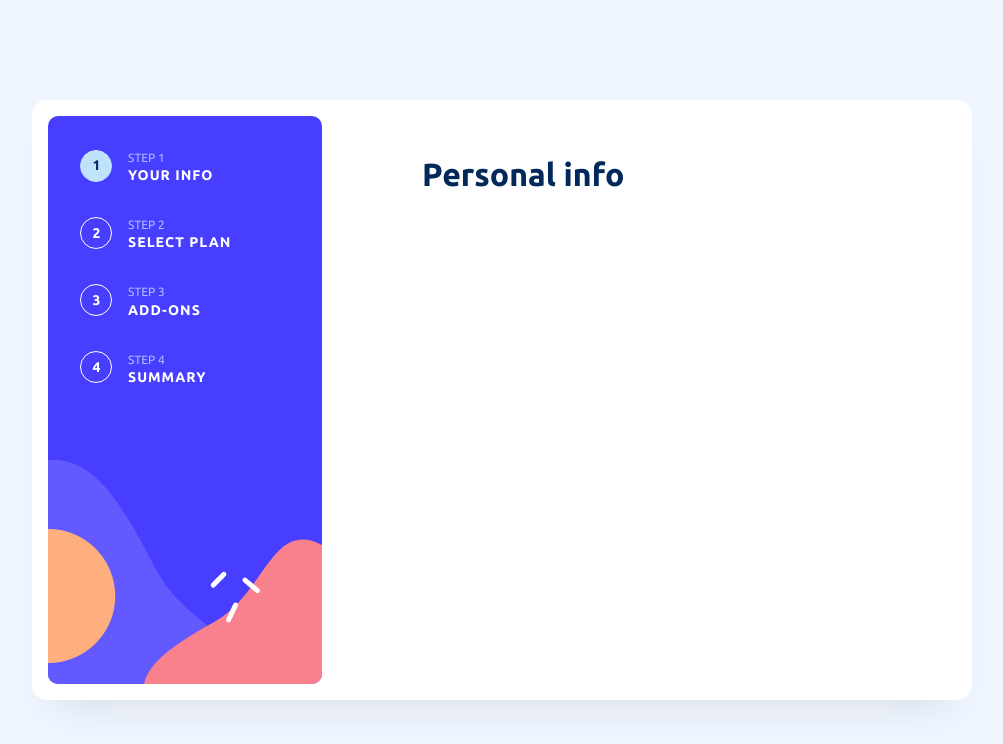
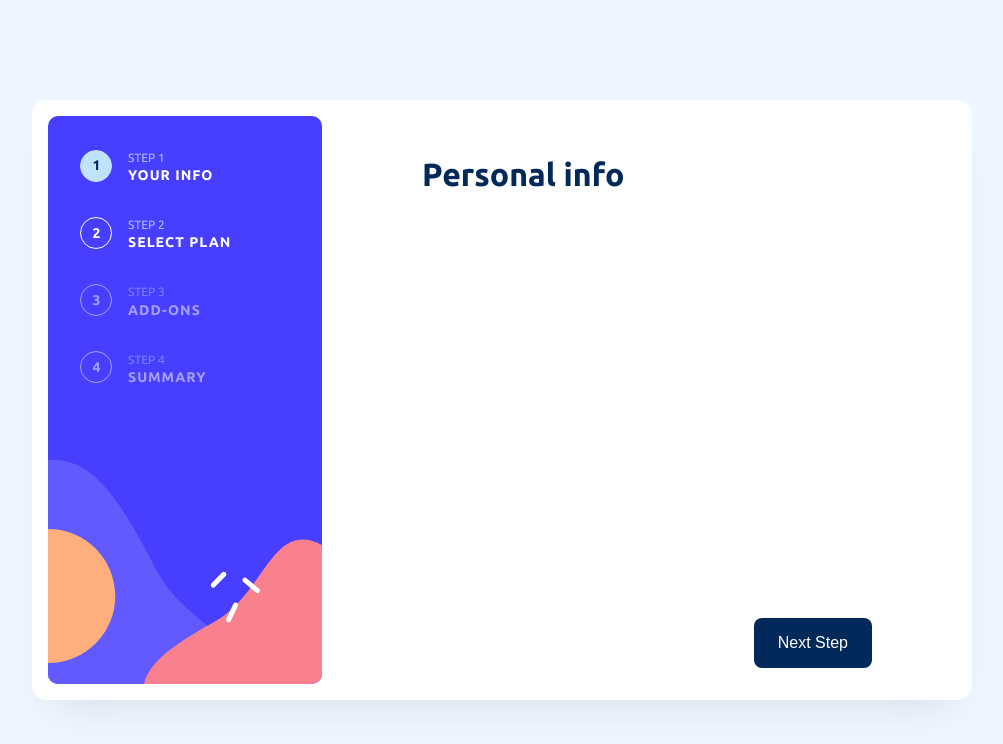
Before and after one commit to Anton-Vlad/multi-step-form-main, a Vue app: page / in a window 1280 px wide. Shown: the top 744 px of the page, without its empty margins (138-1141 px from the left). Built offline with nearby package versions, Linux system fonts and the light colour scheme.

Commit message:
mobile friendly layout

```diff
--- a/src/assets/base.css
+++ b/src/assets/base.css
@@ -1,6 +1,7 @@
 :root {
   /* Primary */
   --marine-blue: hsl(213, 96%, 18%);
+  --marine-blue-hover: hsla(213, 72%, 31%, 1);
   --purplish-blue: hsl(243, 100%, 62%);
   --pastel-blue: hsl(228, 100%, 84%);
   --light-blue: hsl(206, 94%, 87%);
--- a/src/assets/main.css
+++ b/src/assets/main.css
@@ -4,27 +4,66 @@
 #app {
   margin: 0 auto;
   font-weight: normal;
-  height: 100vh;
-  display: flex;
-  justify-content: center;
-  align-items: center;
+  min-height: 100vh;
+  display: block;
+  position: relative;
 }
 
 h1 {
-  margin: 0 0 0.69rem 0;
-  font-size: 32px;
+  margin: 0 0 0.56rem 0;
+  font-size: 1.5rem;
   font-style: normal;
   font-weight: 700;
   line-height: normal;
   color: var(--marine-blue);
 }
 
+
+.btn {
+  display: inline-flex;
+  padding: 0.75rem 1rem;
+  border-radius: 0.5rem;
+  border: none;
+  outline: 0;
+  cursor: pointer;
+
+  font-size: 0.875rem;
+  font-style: normal;
+  font-weight: 500;
+  line-height: normal;
+  transition: 0.2s background-color ease-in-out;
+}
+
+.btn-primary {
+  color: var(--white);
+  background-color: var(--marine-blue);
+}
+
 @media (hover: hover) {
   a:hover {
     background-color: hsla(160, 100%, 37%, 0.2);
   }
+
+  .btn-primary:hover {
+    background-color: var(--marine-blue-hover);
+  }
 }
 
 @media (min-width: 1024px) {
+  #app {
+    display: flex;
+    justify-content: center;
+    align-items: center;
+    height: 100vh;
+  }
 
+  h1 {
+    margin: 0 0 0.69rem 0;
+    font-size: 2rem;
+  }
+
+  .btn {
+    padding: 1rem 1.5rem;
+    font-size: 1rem;
+  }
 }
--- /dev/null
+++ b/src/components/Footer.vue
@@ -0,0 +1,52 @@
+<script setup>
+const props = defineProps(['mobile'])
+</script>
+
+<template>
+    <div :class="{ 'form-footer': true, 'form-footer--mobile': mobile }">
+
+        <button type="button" class="btn btn-primary">
+            Next Step
+        </button>
+    </div>
+</template>
+
+<style lang="scss" scoped>
+.form-footer {
+    display: flex;
+    justify-content: flex-end;
+    position: fixed;
+    z-index: 3;
+    bottom: 0;
+    left: 0;
+    width: 100%;
+    padding: 1rem;
+    background: var(--white);
+    box-shadow: 0px 25px 40px -20px rgba(0, 0, 0, 0.10);
+
+    &:not(.form-footer--mobile) {
+        display: none;
+    }
+}
+
+@media (min-width: 1024px) {
+    .form-footer {
+        position: relative;
+        bottom: initial;
+        left: initial;
+        display: flex;
+        justify-content: flex-end;
+        padding: 0;
+        box-shadow: none;
+
+
+        &.form-footer--mobile {
+            display: none;
+        }
+
+        &:not(.form-footer--mobile) {
+            display: flex;
+        }
+    }
+}
+</style>
--- a/src/components/MultiStepCard.vue
+++ b/src/components/MultiStepCard.vue
@@ -1,18 +1,22 @@
+<script setup>
+import Sidebar from '@components/Sidebar.vue';
+import StepOne from '@components/StepOne.vue';
+import Footer from '@components/Footer.vue';
+
+</script>
+
 <template>
     <div class="card">
         <Sidebar />
 
         <StepOne />
+
+        <Footer :mobile="true" />
     </div>
 </template>
 
-<script setup>
-import Sidebar from '@components/Sidebar.vue';
-import StepOne from '@components/StepOne.vue';
-
-</script>
-
 <style lang="scss" scoped>
+@media (min-width: 1024px) {
     .card {
         padding: 1rem;
         background-color: var(--white);
@@ -23,4 +27,5 @@ import StepOne from '@components/StepOne.vue';
 
         display: flex;
     }
+}
 </style>
--- a/src/components/Sidebar.vue
+++ b/src/components/Sidebar.vue
@@ -6,25 +6,27 @@ const items = ref([
         step: '1',
         text: 'YOUR INFO',
         active: true,
+        visited: true,
     },
     {
         step: '2',
         text: 'SELECT PLAN',
         active: false,
+        visited: true,
     },
     {
         step: '3',
         text: 'ADD-ONS',
         active: false,
+        visited: false,
     },
     {
         step: '4',
         text: 'SUMMARY',
         active: false,
+        visited: false,
     },
 ]);
-
-console.log(items)
 
 </script>
 
@@ -32,7 +34,7 @@ console.log(items)
     <div class="sidebar">
         <ul class="sidebar__list">
             <li v-for="(item, index) in items" :key="'step-number-' + index"
-                :class="{ 'sidebar__item': true, 'sidebar__item--active': item.active }">
+                :class="{ 'sidebar__item': true, 'sidebar__item--active': item.active, 'sidebar__item--visited': item.visited }">
                 <span class="sidebar__number">
                     {{ item.step }}
                 </span>
@@ -52,21 +54,24 @@ console.log(items)
 
 <style lang="scss" scoped>
 .sidebar {
-    min-width: 274px;
-    max-width: 274px;
-    background-image: url('@/assets/images/bg-desktop.svg');
-    /* Use ~@ to reference the src directory */
+    position: absolute;
+    top: 0;
+    left: 0;
+    min-width: 100%;
+    max-width: 100%;
+    background-image: url('@/assets/images/bg-mobile.svg');
     background-size: cover;
     background-position: center;
     padding: 2rem;
+    height: 174px;
 
     ul {
         list-style: none;
         padding: 0;
         margin: 0;
         display: flex;
-        flex-direction: column;
-        justify-content: flex-start;
+        flex-direction: row;
+        justify-content: center;
         gap: 2rem;
 
         li {
@@ -74,7 +79,9 @@ console.log(items)
             display: flex;
             align-items: center;
             gap: 1rem;
-            cursor: pointer;
+            opacity: 0.5;
+            cursor: default;
+            pointer-events: none;
 
             &.sidebar__item--active,
             &:hover {
@@ -83,6 +90,12 @@ console.log(items)
                     border-color: var(--light-blue);
                     color: var(--marine-blue);
                 }
+            }
+
+            &.sidebar__item--visited {
+                opacity: 1;
+                cursor: pointer;
+                pointer-events: initial;
             }
         }
 
@@ -106,8 +119,7 @@ console.log(items)
         }
 
         .sidebar__name {
-            display: flex;
-            flex-direction: column;
+            display: none;
         }
 
         .sidebar__label {
@@ -129,4 +141,26 @@ console.log(items)
         }
     }
 }
+
+@media (min-width: 1024px) {
+    .sidebar {
+        position: relative;
+        top: initial;
+        left: initial;
+        min-width: 274px;
+        max-width: 274px;
+        background-image: url('@/assets/images/bg-desktop.svg');
+        height: 100%;
+
+        ul {
+            flex-direction: column;
+            justify-content: flex-start;
+
+            .sidebar__name {
+                display: flex;
+                flex-direction: column;
+            }
+        }
+    }
+}
 </style>
--- a/src/components/StepOne.vue
+++ b/src/components/StepOne.vue
@@ -1,4 +1,5 @@
 <script setup>
+import Footer from '@components/Footer.vue';
 import { ref } from 'vue';
 
 
@@ -8,16 +9,57 @@ const title = "Personal info";
 
 <template>
     <div class="step step--one">
-        <h1>
-            {{ title }}
-        </h1>
+        <div class="step__content">
+            <h1>
+                {{ title }}
+            </h1>
+
+
+
+            <Footer :mobile="false" />
+        </div>
     </div>
 </template>
 
 
 <style lang="scss" scoped>
 .step {
-    flex: 1 1 auto;
-    padding: 2.5rem 5.25rem 2.5rem 6.25rem;
+    padding: 1.5rem 1rem;
+    padding-top: 0;
+    z-index: 2;
+    position: relative;
+    transform: translateY(6.25rem);
+
+    .step__content {
+        display: flex;
+        flex-direction: column;
+        justify-content: space-between;
+        height: 100%;
+        background: var(--white);
+
+        border-radius: 0.625rem;
+        box-shadow: 0px 25px 40px -20px rgba(0, 0, 0, 0.10);
+        padding: 2rem 1.5rem;
+
+        min-height: 780px;
+        margin-bottom: 6.25rem;
+    }
+}
+
+@media (min-width: 1024px) {
+    .step {
+        flex: 1 1 auto;
+        padding: 2.5rem 5.25rem 1rem 6.25rem;
+        transform: none;
+
+        .step__content {
+            background: transparent;
+            box-shadow: none;
+            border-radius: 0;
+            padding: 0;
+            min-height: initial;
+            margin-bottom: 0;
+        }
+    }
 }
 </style>
```
Also changed, not shown: src/assets/images/bg-mobile.svg (added). Lines whose indentation alone changed are shown as unchanged.
